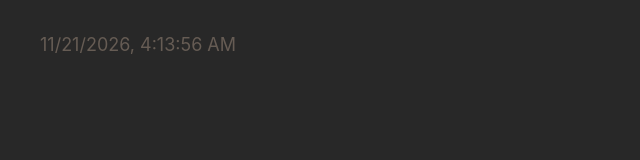
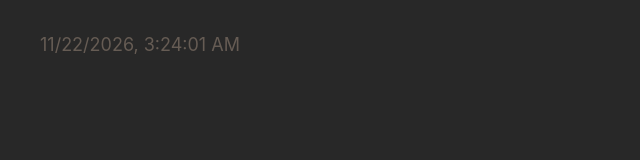
Before and after one commit to renovate-bot/khulnasoft-lab-_-feeds, a plain HTML site: page index.html in a window 1280 px wide. Shown: the full height of the page, 0-640 px from the left. Drawn offline with Linux system fonts and the light colour scheme.

Commit message:
deploy: af5ef585f3299ac08fba0095370f4ff3a80e1c78

```diff
--- a/index.html
+++ b/index.html
@@ -17,8 +17,8 @@
     <!-- %after-body-begin.html% -->
 
     <footer>
-      <a class="footer-link" href="https://github.com/renovate-bot/khulnasoft-lab-_-feeds/actions/runs/44864478622">
-        <time id="build-timestamp" datetime="2026-11-21T04:13:56.634Z">2026-11-21T04:13:56.634Z</time>
+      <a class="footer-link" href="https://github.com/renovate-bot/khulnasoft-lab-_-feeds/actions/runs/44980117684">
+        <time id="build-timestamp" datetime="2026-11-22T03:24:01.688Z">2026-11-22T03:24:01.688Z</time>
       </a>
       <a class="footer-link" href="https://github.com/osmoscraft/osmosfeed">osmosfeed 1.15.1</a>
     </footer>
```
Also changed, not shown: 1 other file.
